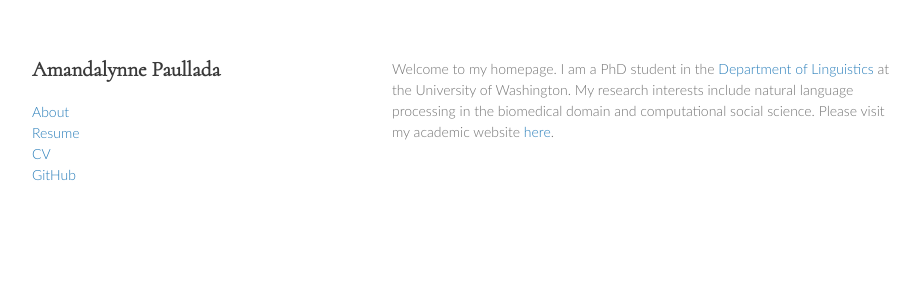
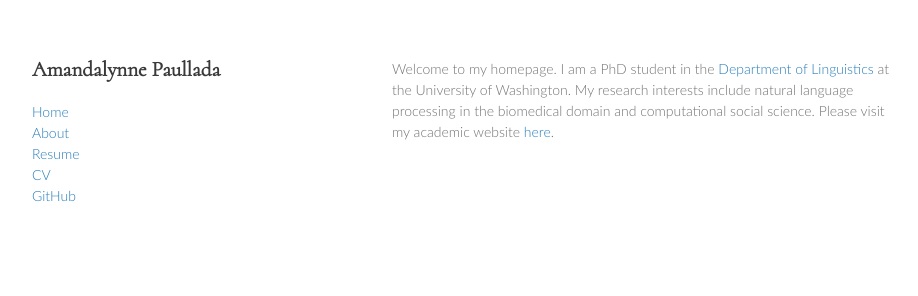
Before and after one commit to amandalynne/amandalynne.github.io, a Jekyll site: the page built from index.md, in a window 1280 px wide. Shown: the top 296 px of the page, without its empty margins (178-1096 px from the left). Built offline with Jekyll 4.4.1, drawn with Linux system fonts in a browser that asks for light colours; our own code applies the rules of GitHub Pages for plain Markdown files.

Commit message:
added home link to default layout

```diff
--- a/_layouts/default.html
+++ b/_layouts/default.html
@@ -17,6 +17,7 @@
       <header>
         <a href="{{ site.github.url }}"> <h2>{{ site.title | default: site.github.repository_name }}</h2> </a>
         <!-- <p>{{ site.description | default: site.github.project_tagline }}</p> -->
+        <a href="{{ site.github.url }}">Home</a><br>
 	<a href="/about">About</a><br>
 	<a href="/docs/Paullada_Resume_2017.pdf">Resume</a><br>
 	<a href="/docs/paullada_cv.pdf">CV</a><br>
```
